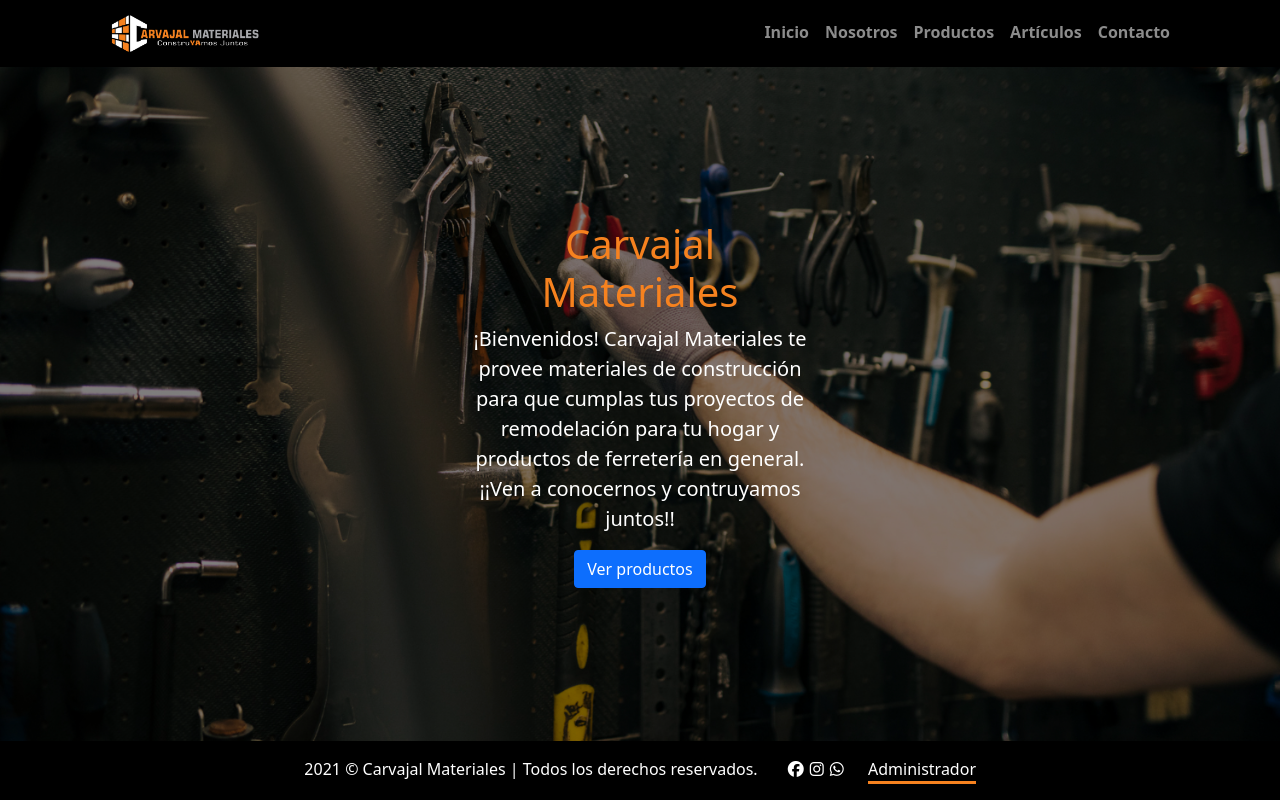
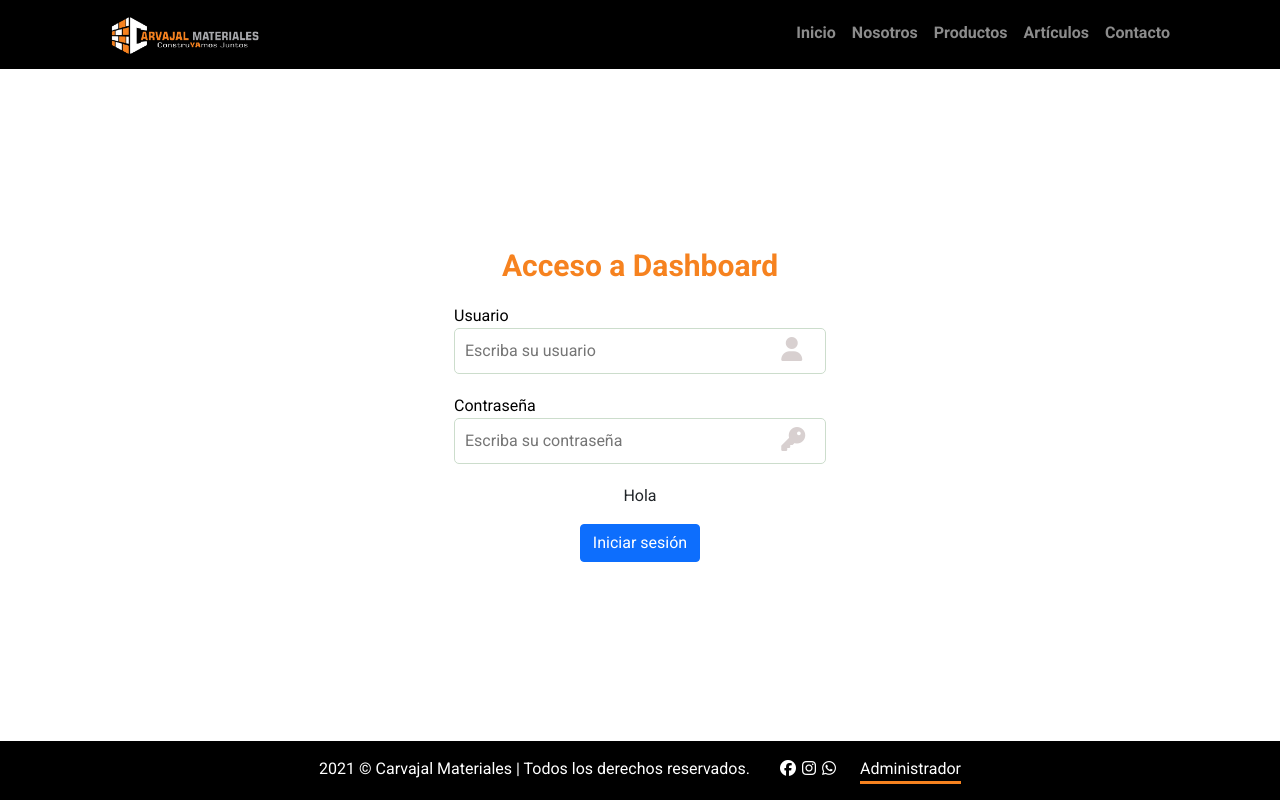
Before and after one commit to Yixsi/App-web-CM-con-react, a React (Create React App) app: page /login in a window 1280 px wide. Built offline with nearby package versions, Linux system fonts and the light colour scheme.

Commit message:
Actualizaciones

```diff
--- a/src/App.jsx
+++ b/src/App.jsx
@@ -2,11 +2,12 @@
 import Nosotros from "pages/Nosotros"
 import Articulos from 'pages/Articulos';
 import Contacto from 'pages/Contacto';
+import Login from 'pages/login';
 import "style/styles.css"
 
 import {
   BrowserRouter as Router,
-  Switch,
+  Routes,
   Route
 } from "react-router-dom";
 
@@ -16,30 +17,23 @@
 
 function App() {
   return (
+
       <Router>
-        <Switch>
+        <Routes>
 
-          <Route path = "/contacto">
-            <Contacto/>
-          </Route>
+          <Route exact path = "/login" element= {<Login/>} />
 
-          <Route path = "/articulos">
-            <Articulos/>
-          </Route>
+          <Route exact path = "/contacto" element={<Contacto/>} />
 
-          <Route path = "/productos">
-            <Productos/>
-          </Route>
+          <Route exact path = "/articulos" element={<Articulos/>} />
 
-          <Route path = "/nosotros">
-            <Nosotros/>
-          </Route>
+          <Route exact path = "/productos" element = {<Productos/>} />
 
-          <Route path = "/">
-            <Index/>
-          </Route>
+          <Route exact path = "/nosotros" element= {<Nosotros/>} />
 
-        </Switch>
+          <Route exact path = "/" element= {<Index/>} />
+
+        </Routes>
       </Router>
   );
 }
--- a/src/components/Header.jsx
+++ b/src/components/Header.jsx
@@ -1,4 +1,5 @@
 import { NavLink } from 'react-router-dom'
+import React from 'react'
 import logo from "media/logo.png"
 
 function Header(){
@@ -19,19 +20,19 @@
                             <div className="d-flex">
                                 <ul id="nav" className="navbar-nav nav-masthead me-auto mb-2 mb-lg-0">
                                     <li className="nav-item">
-                                        <NavLink to="/" exact activeStyle= {{ color: '#f6821f' }} className="nav-link" aria-current="page">Inicio</NavLink>
+                                        <NavLink to="/" className="nav-link" aria-current="page">Inicio</NavLink>
                                     </li>
                                     <li className="nav-item">
-                                        <NavLink to="/nosotros" className="nav-link" activeStyle= {{ color: '#f6821f' }}>Nosotros</NavLink>
+                                        <NavLink to="/nosotros" className="nav-link">Nosotros</NavLink>
                                     </li>
                                     <li className="nav-item">
-                                        <NavLink to="/productos" className="nav-link" activeStyle= {{ color: '#f6821f' }} >Productos</NavLink>
+                                        <NavLink to="/productos" className="nav-link">Productos</NavLink>
                                     </li>
                                     <li className="nav-item">
-                                        <NavLink to="/articulos" className="nav-link" activeStyle= {{ color: '#f6821f' }}>Artículos</NavLink>
+                                        <NavLink to="/articulos" className="nav-link">Artículos</NavLink>
                                     </li>
                                     <li className="nav-item">
-                                        <NavLink to="/contacto" className="nav-link" activeStyle= {{ color: '#f6821f' }}>Contacto</NavLink>
+                                        <NavLink to="/contacto" className="nav-link" activestyle= {{ color: '#f6821f' }}>Contacto</NavLink>
                                     </li>
                                 </ul>
                             </div>
--- a/src/components/Tabs.jsx
+++ b/src/components/Tabs.jsx
@@ -1,6 +1,7 @@
 import 'bootstrap/dist/css/bootstrap.css';
 import Tabs from 'react-bootstrap/Tabs';
 import Tab from 'react-bootstrap/Tab';
+
 
 
 export default function NavTabs() {
@@ -13,14 +14,14 @@
                     <Tab eventKey="first" title="Todos">
 
                         <section className="row">
-                            <div v-for= "item in filtrarArticulos" className="col-12 col-sm-6 col-md-4 col-lg-3 mt-5">
+                            <div v-for= "item in filtrarArticulos" className="col-12 col-sm-6 col-md-4 col-lg-3 mt-5 ">
                                 <div className="card m-auto shadow" style= {{width: "200px"}}>
                                     <button type="button" className="tags" gloss="Añadir a cotización"><i className="fas fa-plus-square hvr-bounce-in" id="plus"></i></button>
                                     <img src = "https://indurruedas.co/wp-content/uploads/2017/12/DSC4803.jpg" className="card-img-top" alt="Imagen producto" id="imagenes-producto"/>
                                     <div className="card-body border-top text-start">
                                         <h5 className="card-title color-marca">Clavo 3/4 Caja</h5>
                                         <p className="card-text text-black review__item__text">
-                                            Clavos de alta resitencia para uso en diferentes superficies
+                                            Clavos de alta resistencia para uso en diferentes superficies
                                         </p>
                                         <h5 className="card-title text-black">$ 3,500</h5>
                                     </div>
@@ -129,16 +130,7 @@
                         </section>
 
                     </Tab>
-
-                    <Tab>
-                        Hola
-                    </Tab>
-
-                    <input className="form-control me-2" type="search" placeholder="Buscar" aria-label="Search" v-model= "buscarProducto"/>
-
-
                 </Tabs>
-
             </section>
         </div>
     );
--- a/src/pages/Productos.jsx
+++ b/src/pages/Productos.jsx
@@ -1,14 +1,14 @@
 import Layout from "layouts/Layout"
-import NavTabs from "components/Tabs"
+/* import NavTabs from "components/Tabs" */
 import imgProducto from "media/producto.png"
 import "style/Productos.css"
 
 function Productos(){
     return(
         <Layout>
-            <div className="container mx-auto mt-5 mb-5">
+            <div className="container mx-auto mt-5 mb-5">nav
 
-
+                {/* <NavTabs></NavTabs> */}
 
                 <div className="row">
 
@@ -36,7 +36,7 @@
                             </li>
                             <li className="nav-item">
                                 <a className="nav-link" id="otros-tab" data-bs-toggle="tab" data-bs-target="#otros"
-                                    type="button" href="/#" role="tab" aria-controls="otros" aria-selected="true">Otros</a>
+                                    type="button" href="todos" role="tab" aria-controls="otros" aria-selected="true">Otros</a>
                             </li>
                             <li className="nav-item fontsearch" style={{marginLeft: "4%"}}>
                                     {/* <i className="fas fa-search"></i> */}
--- /dev/null
+++ b/src/pages/login.jsx
@@ -0,0 +1,37 @@
+import Layout from "layouts/Layout"
+
+function Login(){
+
+    return(
+        <Layout>
+
+            <div class= "container mx-auto">
+                <section class="col-9 col-lg-4 mx-auto">
+                    <form  method="POST">
+                        <div class="contenedor">
+                            <h2>Acceso a Dashboard</h2>
+                            <div class=" fontuser element">
+                                <i class="fas fa-user"></i>
+                                <div class="label"><label for="email">Usuario</label></div>
+                                <input id="usuario" type="text" name="usuario" placeholder="Escriba su usuario" v-model= "usuario"/><br/>
+                            </div>
+                            <div class="element fontpass">
+                                <i class="fas fa-key"></i>
+                                <div class="label"><label for="password">Contraseña</label></div>
+                                <input id="password" type="password" name="password" placeholder="Escriba su contraseña" v-model= "contraseña"/><br/>
+                            </div>
+                            <div class="element">
+                                <p class="text-dark">Hola</p>
+                            </div>
+                            <input id="boton" class="btn btn-primary" type="submit" value="Iniciar sesión"/>
+                        </div>
+                    </form>
+                </section>
+            </div>
+
+        </Layout>
+    )
+
+}
+
+export default Login
--- a/src/style/styles.css
+++ b/src/style/styles.css
@@ -427,3 +427,7 @@
   padding: 0px;
   border-bottom: 3px #f6821f solid;
 }
+
+.navbar-dark .navbar-nav .show > .nav-link, .navbar-dark .navbar-nav .nav-link.active{
+  color: #f6821f;
+}
```
Also changed, not shown: package.json (+6 -1 lines), Leer Updat.txt (added), 2 other files (tests, documents, lock files or other folders).
